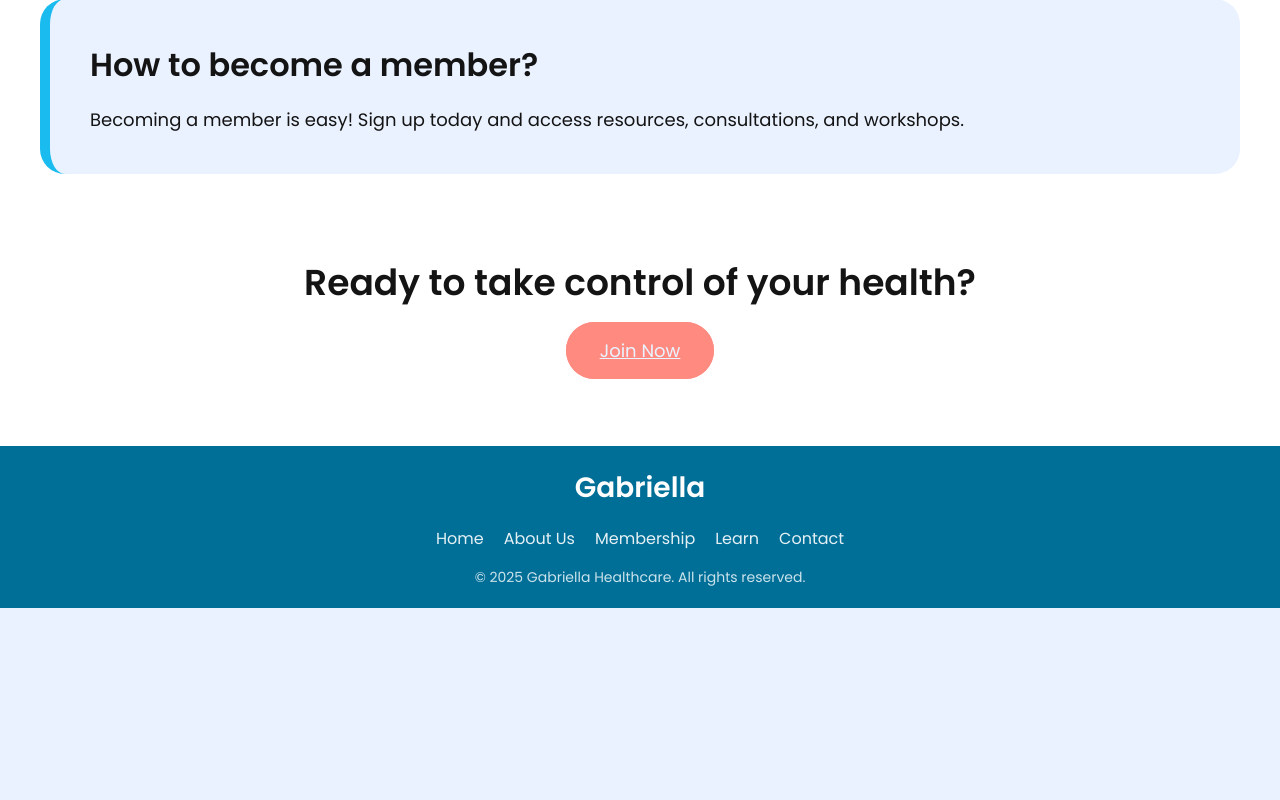
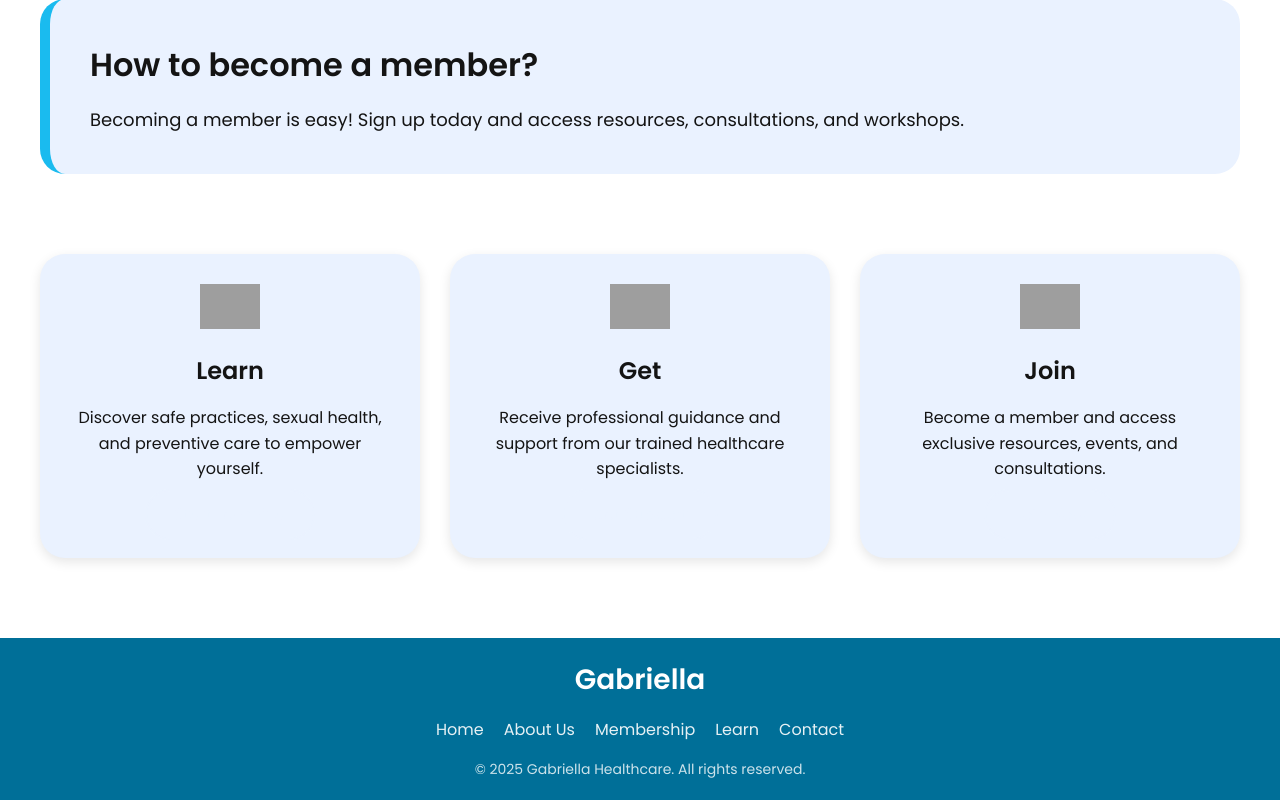
Before and after one commit to louiseeeeeeeeeee/webdev-gabriela, a PHP site: page / in a window 1280 px wide. Shown: the part 1549-2349 px from the top of the page. Before the commit the page ends 2157 px from the top, so only its background shows below. Run offline with PHP 8.4, Linux system fonts and the light colour scheme; grey boxes are pictures that could not be loaded.

Commit message:
promo-package

```diff
--- a/home.css
+++ b/home.css
@@ -116,13 +116,52 @@ body { font-family: "Poppins", sans-serif; color: var(--dark); line-height: 1.6;
 .info-card p { font-size: 18px; }
 
 /* Call to Action */
-.cta {
+.cta-cards {
     max-width: 1200px;
     margin: 80px auto;
+    display: flex;
+    justify-content: space-between;
+    gap: 30px;
+    flex-wrap: wrap;
     text-align: center;
 }
-.cta h2 { font-size: 36px; margin-bottom: 25px; }
-.cta .btn { font-size: 18px; padding: 14px 32px; background-color: var(--warm);color:var(--light);border: 2px solid var(--warm) }
+
+.cta-card {
+    flex: 1 1 30%;
+    background: var(--light);
+    border-radius: 25px;
+    padding: 30px;
+    box-shadow: 0 4px 12px rgba(0,0,0,0.1);
+    transition: transform 0.3s ease, box-shadow 0.3s ease;
+}
+
+.cta-card:hover {
+    transform: translateY(-5px);
+    box-shadow: 0 10px 20px rgba(0,0,0,0.15);
+}
+
+.cta-card img {
+    width: 60px;
+    margin-bottom: 15px;
+}
+
+.cta-card h3 {
+    font-size: 24px;
+    margin-bottom: 15px;
+}
+
+.cta-card p {
+    font-size: 16px;
+    margin-bottom: 20px;
+}
+
+@media (max-width: 1024px) {
+    .cta-card { flex: 1 1 45%; }
+}
+
+@media (max-width: 768px) {
+    .cta-card { flex: 1 1 100%; }
+}
 
 /* Footer */
 .footer {
--- a/index.html
+++ b/index.html
@@ -74,10 +74,28 @@
     </section>
 
     <!-- Call to Action -->
-    <section class="cta">
-        <h2>Ready to take control of your health?</h2>
+    <!-- CTA Action Cards: Learn, Get, Join -->
+<section class="cta-cards">
+    <div class="cta-card">
+        <img src="assets/education.svg" alt="Education Icon">
+        <h3>Learn</h3>
+        <p>Discover safe practices, sexual health, and preventive care to empower yourself.</p>
+        <a href="learn.html" class="btn warm">Start Learning</a>
+    </div>
+    <div class="cta-card">
+        <img src="assets/support.svg" alt="Support Icon">
+        <h3>Get</h3>
+        <p>Receive professional guidance and support from our trained healthcare specialists.</p>
+        <a href="contact.html" class="btn warm">Get Support</a>
+    </div>
+    <div class="cta-card">
+        <img src="assets/membership.svg" alt="Membership Icon">
+        <h3>Join</h3>
+        <p>Become a member and access exclusive resources, events, and consultations.</p>
         <a href="membership.html" class="btn warm">Join Now</a>
-    </section>
+    </div>
+</section>
+
 
     <!-- Footer -->
     <footer class="footer">
--- a/services.css
+++ b/services.css
@@ -142,6 +142,7 @@ body {
     max-height: 500px;
     transform: translateY(0);
     pointer-events: auto; /* enables button clicks */
+    transition: all 2.0s ease-in-out;
 }
 
 /* Feature list styling */
```
